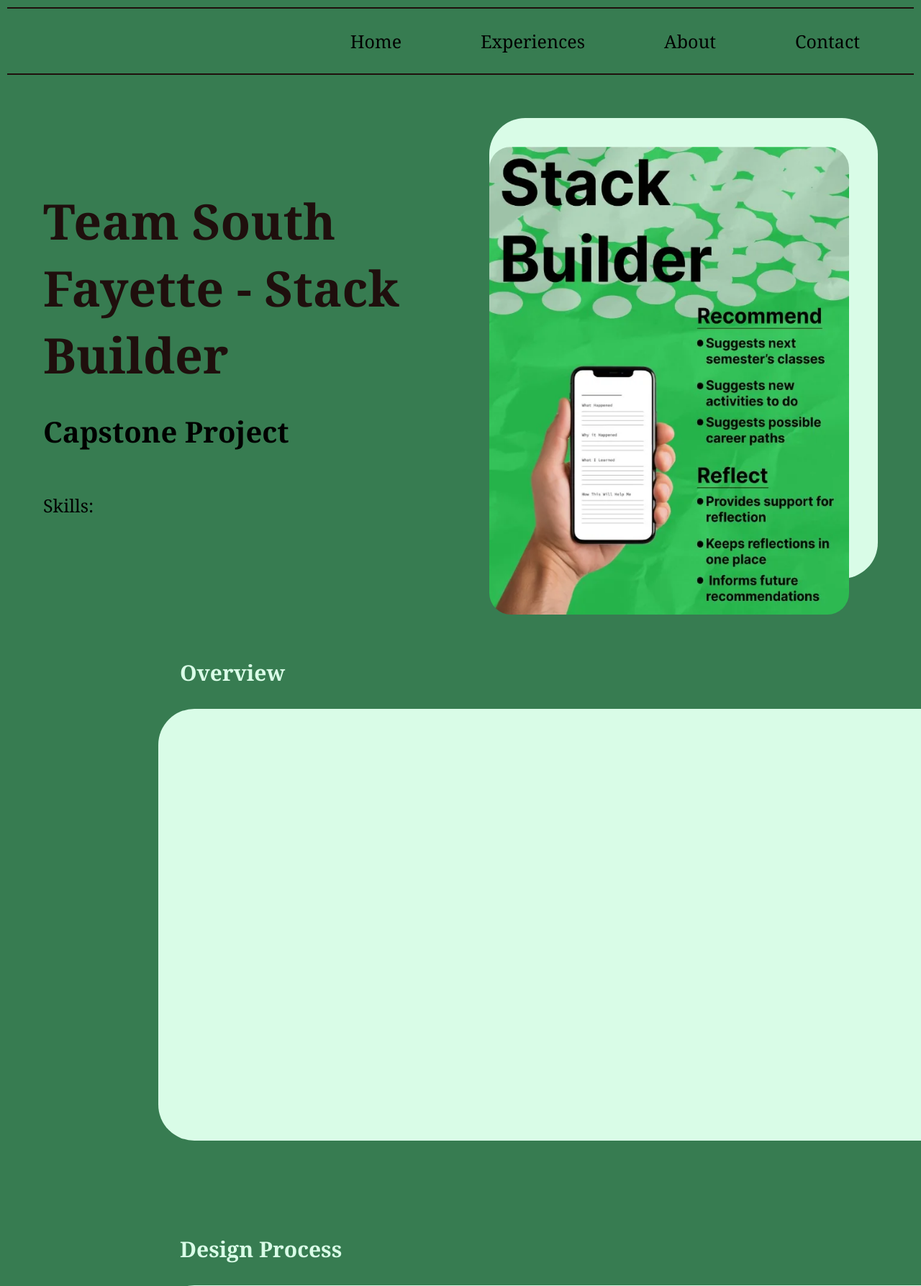
After one commit to Katie-U/Portfolio, a Flask app: page /stackBuilder in a window 1280 px wide; the page is wider, and only the part inside the window is pictured. The commit adds this page. Shown: the top 1787 px of that part at 72% size. Run offline with Flask 3, Linux system fonts and the light colour scheme; some libraries are stand-ins or nearby versions.

Commit message:
layout for the specific projects/experiences

```diff
--- a/app.py
+++ b/app.py
@@ -201,6 +201,10 @@ def about():
 def contact():
     return render_template("contact.html")
 
+@app.get("/stackBuilder")
+def stackBuilder():
+    return render_template("projects/stackBuilder.html")
+
 
 def validate_contact(form) -> tuple[dict[str, str], dict[str, str]]:
     """Split a submitted contact form into cleaned values and per-field errors.
--- /dev/null
+++ b/static/css/experienceInfo.css
@@ -0,0 +1,69 @@
+div.wholePage {
+    display : flex;
+    flex-direction : column;
+}
+
+#aboveFold {
+    display : flex;
+    flex-direction : row;
+    justify-content : space-evenly;
+    margin : 60px;
+    margin-bottom : 80px;
+}
+
+img.aboveFoldPhoto {
+    height : 650px;
+    width : 500px;
+    border-radius : 30px;
+}
+
+div.leftFold {
+    display : flex;
+    flex-direction : column;
+    width : 700px;
+    margin-top : 50px;
+}
+
+div.rightFold {
+     background-color : #D9FCE7;
+    padding-right : 40px;
+    padding-top : 40px;
+    border-radius : 50px;
+    height : 600px;
+}
+
+h1.title {
+    font-size : 68px;
+}
+
+h2.subtitle {
+    font-size : 40px;
+}
+
+p.experience {
+    font-size : 25px;
+}
+
+p.sectionHeader {
+    color :#D9FCE7;
+    font-size : 30px;
+    font-weight : bold;
+    margin-left : 250px;
+}
+
+div.section {
+    background-color :#D9FCE7;
+    height : 600px;
+    width : 1450px;
+    border-radius : 50px;
+    margin-left : 220px;
+    margin-bottom : 100px;
+}
+
+div.back {
+    display : flex;
+    flex-direction : row;
+    justify-content : flex-end;
+    height : 50px;
+    margin-right : 220px;
+}
--- /dev/null
+++ b/templates/projects/stackBuilder.html
@@ -0,0 +1,37 @@
+{% extends "base.html" %}
+
+{% block title %}Experiences{% endblock %}
+
+{% block styles %}
+        <link rel="stylesheet" type="text/css" href="{{ url_for('static', filename='css/experienceInfo.css') }}"/>
+{% endblock %}
+
+{% block content %}
+<div class = "wholePage">
+    <div id = "aboveFold">
+        <div class = "leftFold">
+            <h1 class = "title">Team South Fayette - Stack Builder</h1>
+            <h2 class = "subtitle">Capstone Project</h2>
+            <p class = "experience">Skills: </p>
+        </div>
+        <div class = "rightFold">
+            <img class = "aboveFoldPhoto" id = "stackbuilderposter" src = "{{url_for('static', filename='images-webp/stack-builder-poster.webp') }}" fetchpriority = "low" decoding = async alt = "Logo of South Fayette High School">
+        </div>
+    </div>
+
+    <p class = "sectionHeader">Overview</p>
+    <div class = "section"></div>
+    <p class = "sectionHeader">Design Process</p>
+    <div class = "section"></div>
+    <p class = "sectionHeader">Result</p>
+    <div class = "section"></div>
+
+    <div class = "back">
+        <a class = "navLink" href = "{{ url_for('experiences')}}#carnegieMellon">
+            <p>back</p>
+        </a>
+    </div>
+</div>
+
+
+{%endblock content %}
```
Also changed, not shown: static/css/experiences.css (+8 -0 lines), templates/experiences.html (+7 -5 lines).
